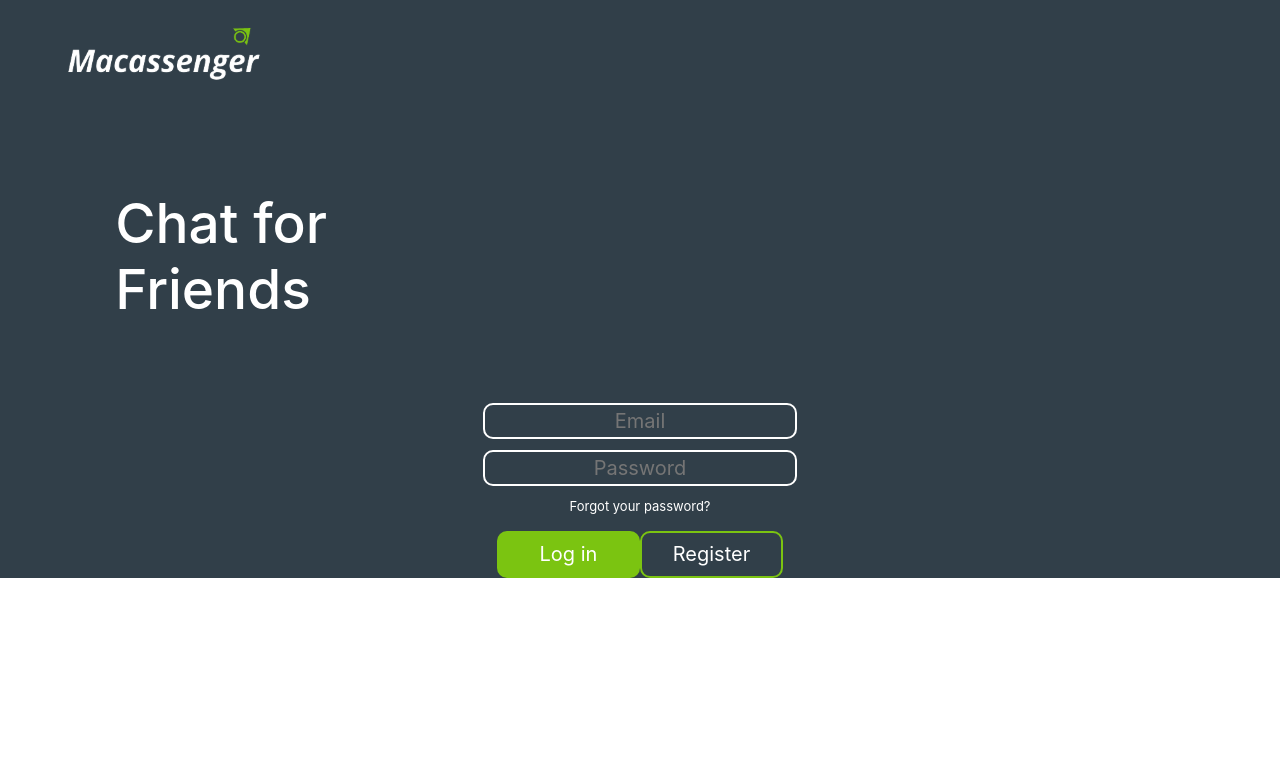
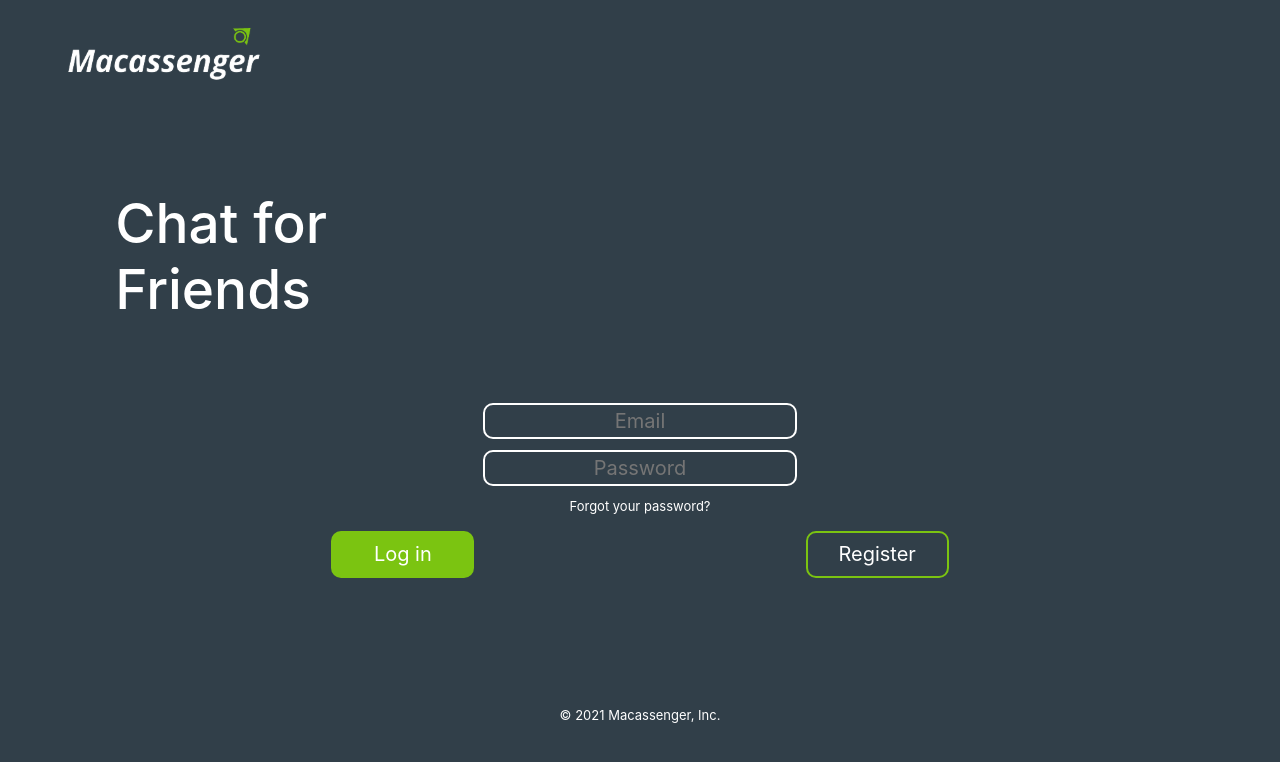
Before and after one commit to FariaSta/Macassenger, a Nuxt app: page / in a window 1280 px wide. Shown: the top 762 px of the page. Built offline with nearby package versions, Linux system fonts and the light colour scheme.

Commit message:
home page added

```diff
--- a/pages/index.vue
+++ b/pages/index.vue
@@ -9,12 +9,12 @@
       <input-general type="email" placeholder="Email" />
       <input-general type="Password" placeholder="Password" />
       <span>Forgot your password?</span>
-      <div>
+      <div class="button">
         <button-focus>Log in</button-focus>
         <button-not-focus>Register</button-not-focus>
       </div>
     </form>
-
+    <span class="inc">© 2021 Macassenger, Inc.</span>
 
 
 
@@ -26,6 +26,7 @@
   .containerr
   {
     background: #313F49;
+    height: 100vh;
   }
   .title
   {
@@ -56,6 +57,20 @@
     color: white;
     font-size: 13px;
     margin-bottom: 14px;
+    width: 100%;
+    display: flex;
+    justify-content: center;
+  }
+  .inc
+  {
+    margin-top: 10%;
+    margin-bottom: 0 !important;
+  }
+  .button
+  {
+    display: flex;
+    justify-content: space-evenly;
+    width: 100%;
   }
 
 </style>
```
